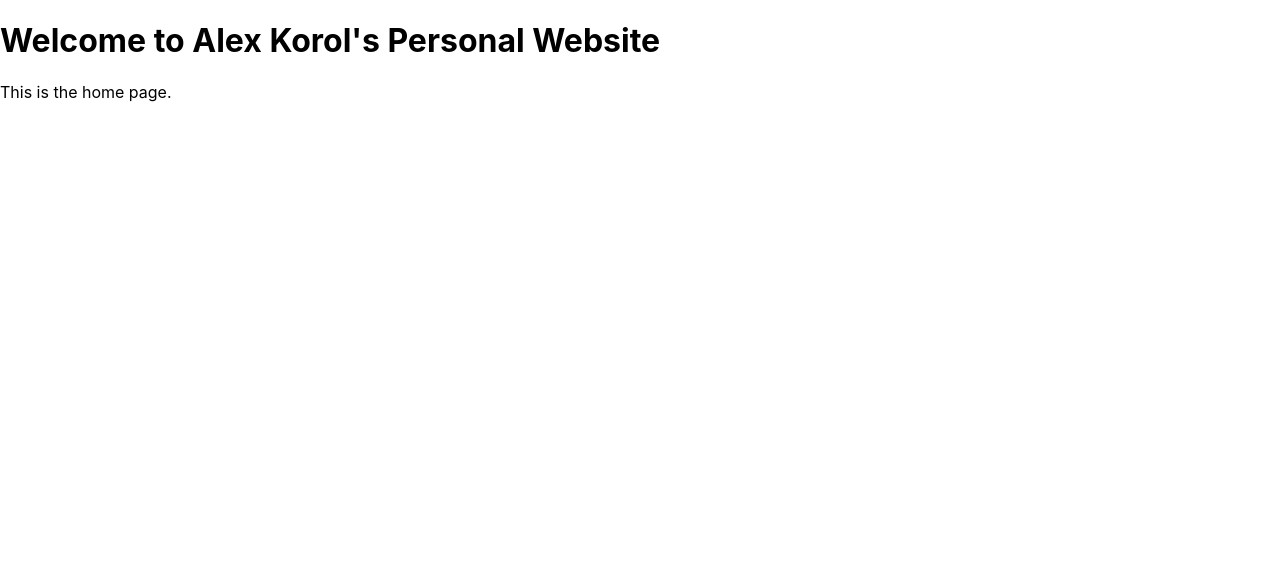
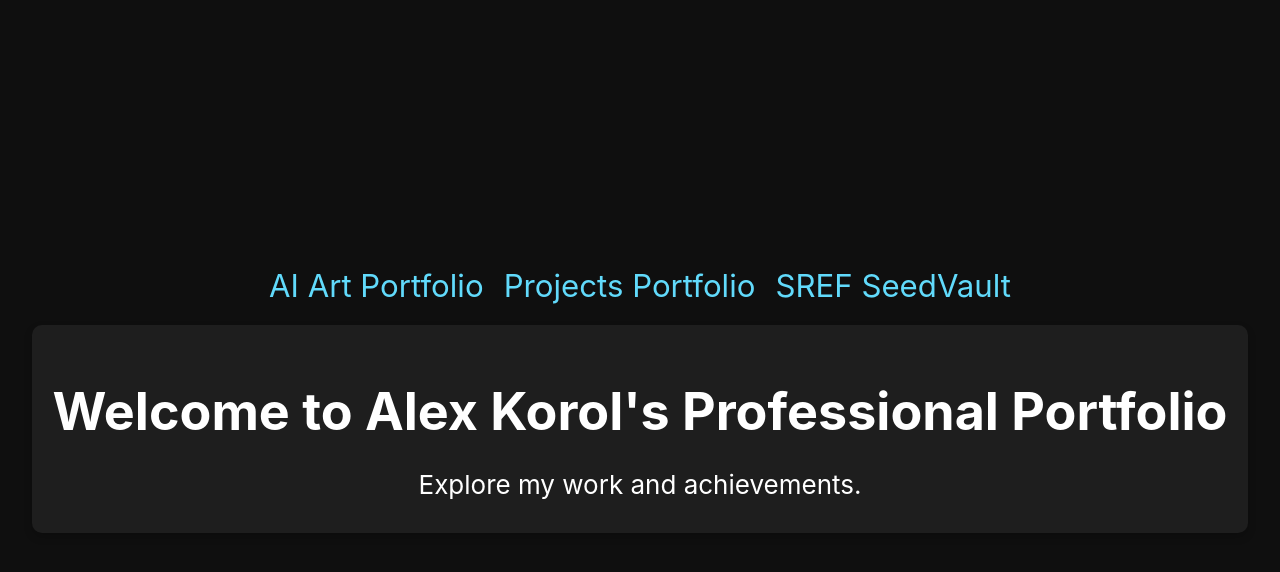
Before and after one commit to alexkorol/alexkorol.github.io, a React (Create React App) app: page / in a window 1280 px wide. Shown: the top 572 px of the page. Built offline with nearby package versions, Linux system fonts and the light colour scheme.

Commit message:
chore: Update styling for homepage

```diff
--- a/src/App.css
+++ b/src/App.css
@@ -1,20 +1,6 @@
 .App {
   text-align: center;
-}
-
-.App-logo {
-  height: 40vmin;
-  pointer-events: none;
-}
-
-@media (prefers-reduced-motion: no-preference) {
-  .App-logo {
-    animation: App-logo-spin infinite 20s linear;
-  }
-}
-
-.App-header {
-  background-color: #282c34;
+  background-color: #0f0f0f;
   min-height: 100vh;
   display: flex;
   flex-direction: column;
@@ -24,15 +10,36 @@
   color: white;
 }
 
+.App-nav {
+  display: flex;
+  justify-content: center;
+  gap: 20px;
+  margin-bottom: 20px;
+}
+
 .App-link {
   color: #61dafb;
+  text-decoration: none;
+  font-size: 1.2em;
 }
 
-@keyframes App-logo-spin {
-  from {
-    transform: rotate(0deg);
-  }
-  to {
-    transform: rotate(360deg);
-  }
+.App-link:hover {
+  text-decoration: underline;
 }
+
+.App-header {
+  background-color: #1e1e1e;
+  padding: 20px;
+  border-radius: 10px;
+  box-shadow: 0 4px 8px rgba(0, 0, 0, 0.2);
+}
+
+.App-header h1 {
+  font-size: 2em;
+  margin-bottom: 0.3em;
+}
+
+.App-header p {
+  font-size: 1em;
+  margin-bottom: 0.5em;
+}
--- a/src/App.js
+++ b/src/App.js
@@ -3,8 +3,15 @@ import Home from './components/Home';
 
 function App() {
   return (
-    <div>
-      <Home />
+    <div className="App">
+      <nav className="App-nav">
+        <a href="#ai-art-portfolio" className="App-link">AI Art Portfolio</a>
+        <a href="#projects-portfolio" className="App-link">Projects Portfolio</a>
+        <a href="#sref-seedvault" className="App-link">SREF SeedVault</a>
+      </nav>
+      <header className="App-header">
+        <Home />
+      </header>
     </div>
   );
 }
--- a/src/components/Home.js
+++ b/src/components/Home.js
@@ -3,8 +3,8 @@ import React from 'react';
 function Home() {
   return (
     <div>
-      <h1>Welcome to Alex Korol's Personal Website</h1>
-      <p>This is the home page.</p>
+      <h1>Welcome to Alex Korol's Professional Portfolio</h1>
+      <p>Explore my work and achievements.</p>
     </div>
   );
 }
```
